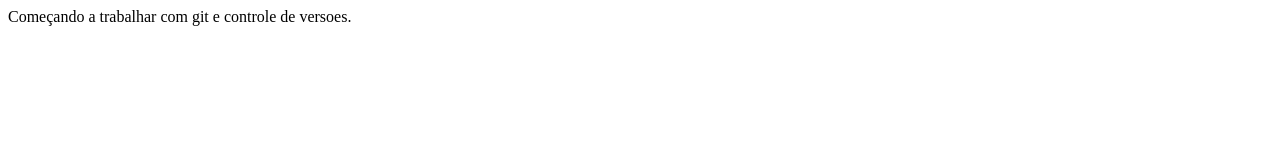
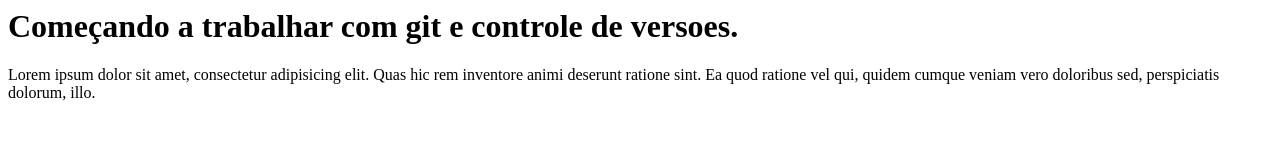
Before and after one commit to marcaosi/projetoHTML, a plain HTML site: page index.html in a window 1280 px wide. Drawn offline with Linux system fonts and the light colour scheme.

Commit message:
Paragrafo adicionado.

```diff
--- a/index.html
+++ b/index.html
@@ -6,7 +6,8 @@
 </head>
 
 <body>
-    Começando a trabalhar com git e controle de versoes.
+    <h1>Começando a trabalhar com git e controle de versoes.</h1>
+    <p>Lorem ipsum dolor sit amet, consectetur adipisicing elit. Quas hic rem inventore animi deserunt ratione sint. Ea quod ratione vel qui, quidem cumque veniam vero doloribus sed, perspiciatis dolorum, illo.</p>
 </body>
 
 </html>
```
